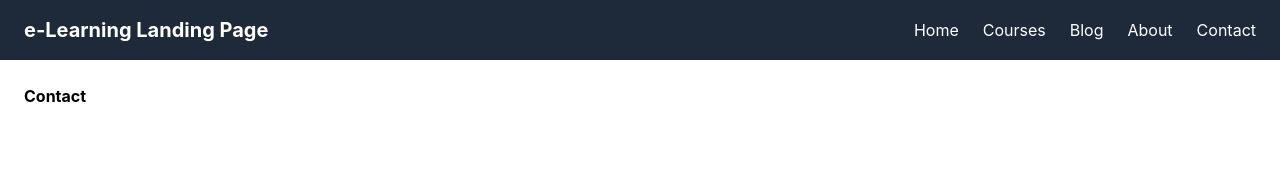
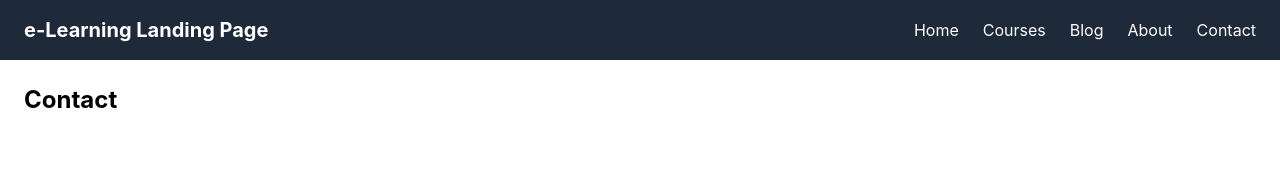
Before and after one commit to HamadAlsayed/elearning-landing, a Vue app in the folder frontend/: page /contact in a window 1280 px wide. Shown: the top 174 px of the page. Built offline with nearby package versions, Linux system fonts and the light colour scheme.

Commit message:
fix: text now renders in the right size

```diff
--- a/frontend/src/views/BlogView.vue
+++ b/frontend/src/views/BlogView.vue
@@ -1,5 +1,5 @@
 <template>
     <div class="p-6">
-        <h1 class="text-2x1 font-bold">Blog</h1>
+        <h1 class="text-2xl font-bold">Blog</h1>
     </div>
 </template>
--- a/frontend/src/views/ContactView.vue
+++ b/frontend/src/views/ContactView.vue
@@ -1,5 +1,5 @@
 <template>
     <div class="p-6">
-        <h1 class="text-2x1 font-bold">Contact</h1>
+        <h1 class="text-2xl font-bold">Contact</h1>
     </div>
 </template>
--- a/frontend/src/views/CoursesView.vue
+++ b/frontend/src/views/CoursesView.vue
@@ -1,5 +1,5 @@
 <template>
     <div class="p-6">
-        <h1 class="text-2x1 font-bold">Courses</h1>
+        <h1 class="text-2xl font-bold">Courses</h1>
     </div>
 </template>
--- a/frontend/src/views/HomeView.vue
+++ b/frontend/src/views/HomeView.vue
@@ -1,5 +1,5 @@
 <template>
   <div class="p-6">
-    <h1 class="text-2x1 font-bold">Home</h1>
+    <h1 class="text-2xl font-bold">Home</h1>
   </div>
 </template>
```
